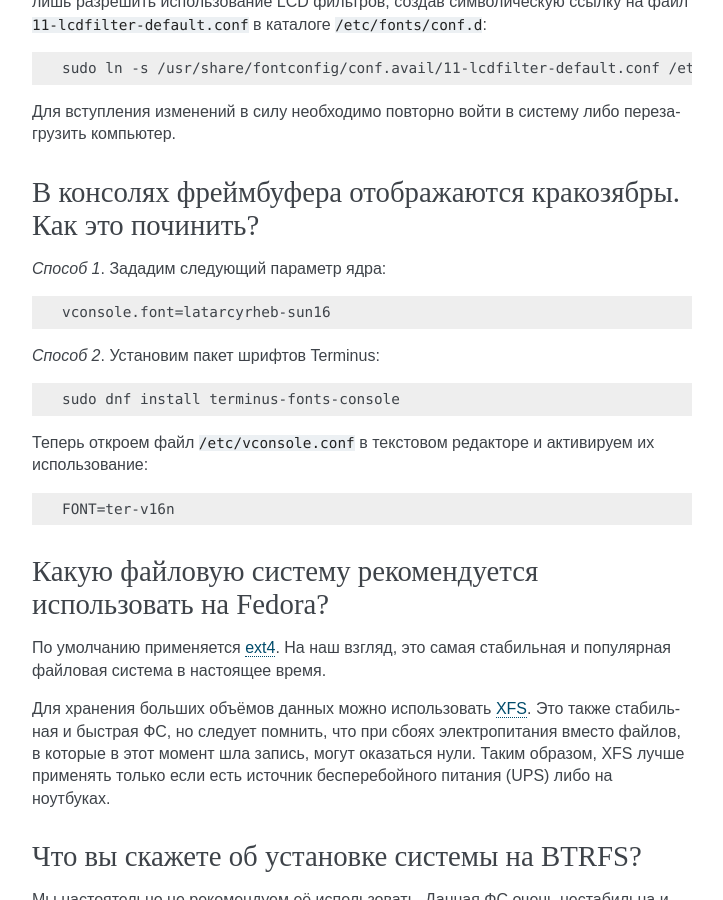
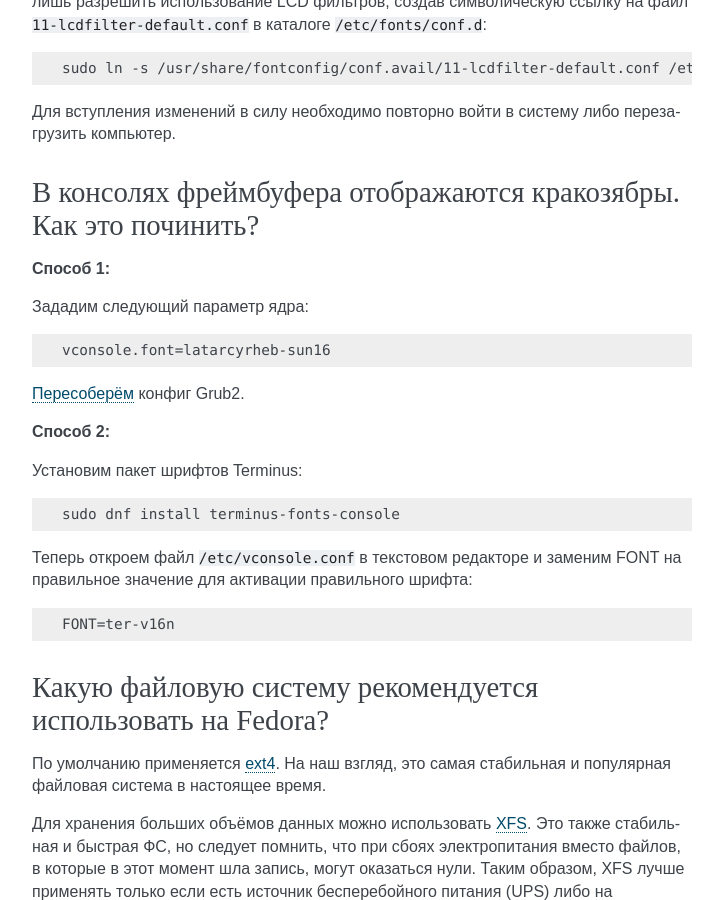
Before and after one commit to RussianFedora/FAQ, a Sphinx documentation site: the page built from source/installation.rst, in a window 1280 px wide and 900 px high, scrolled down 4071 px. Shown: the whole window, without its empty margins (388-1111 px from the left). Built offline with Sphinx 7.4.7, drawn with Linux system fonts in a browser that asks for light colours.

Commit message:
Updated question fonts-console

```diff
--- a/source/installation.rst
+++ b/source/installation.rst
@@ -234,19 +234,25 @@
 В консолях фреймбуфера отображаются кракозябры. Как это починить?
 =====================================================================
 
-*Способ 1*. Зададим следующий параметр ядра:
+**Способ 1:**
+
+Зададим следующий параметр ядра:
 
 .. code-block:: text
 
     vconsole.font=latarcyrheb-sun16
 
-*Способ 2*. Установим пакет шрифтов Terminus:
+:ref:`Пересоберём <grub-rebuild>` конфиг Grub2.
+
+**Способ 2:**
+
+Установим пакет шрифтов Terminus:
 
 .. code-block:: text
 
     sudo dnf install terminus-fonts-console
 
-Теперь откроем файл ``/etc/vconsole.conf`` в текстовом редакторе и активируем их использование:
+Теперь откроем файл ``/etc/vconsole.conf`` в текстовом редакторе и заменим FONT на правильное значение для активации правильного шрифта:
 
 .. code-block:: text
 
```
